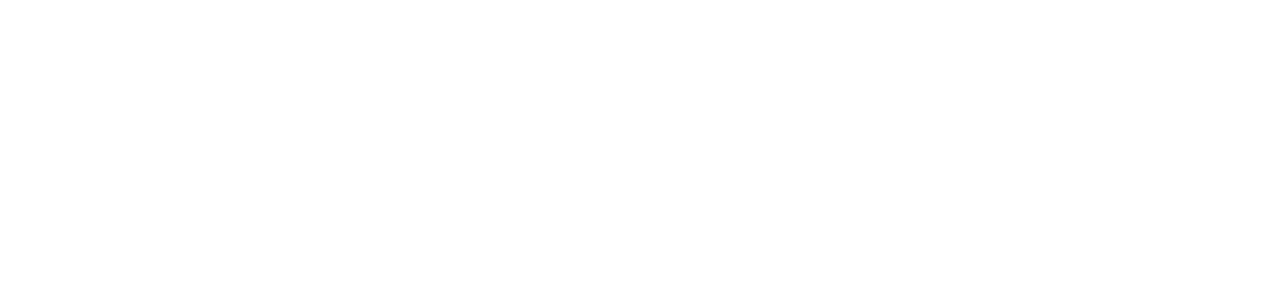
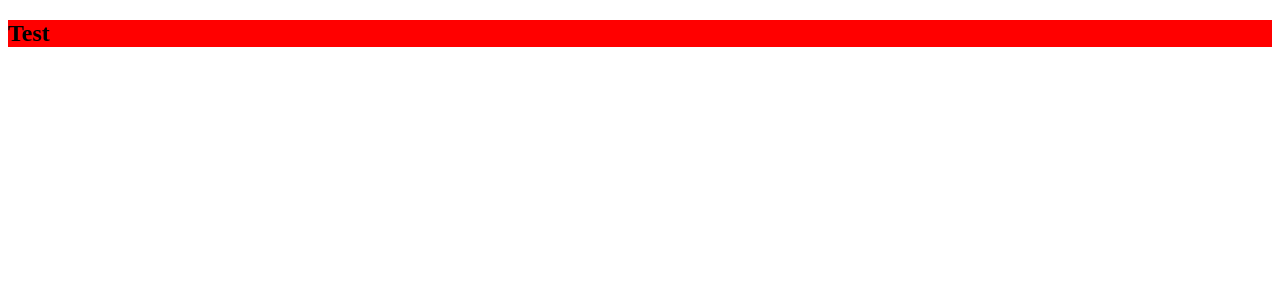
Before and after one commit to wkey1980/netflix-clone, a React (Create React App) app: page / in a window 1280 px wide. Shown: the top 300 px of the page. Built offline with nearby package versions, Linux system fonts and the light colour scheme; the HTML template or start-up script is replaced by a standard one.

Commit message:
Started to create Login.js file

```diff
--- a/src/App.js
+++ b/src/App.js
@@ -1,10 +1,11 @@
-import GlobalStyle from "./globalStyles";
+import GlobalStyle from './globalStyles';
+import Login from './components/login/Login';
 
 function App() {
 	return (
-		<div className="App">
+		<div className='App'>
 			<GlobalStyle />
-			{/* <Login /> */}
+			<Login />
 			{/* <Header /> */}
 			{/* <Navbar /> */}
 			{/* <Logo /> */}
--- /dev/null
+++ b/src/components/login/Login.js
@@ -0,0 +1,19 @@
+import React from 'react';
+import {
+  Container,
+  Content,
+  BgImage,
+} from './styles/Login.styles';
+
+const Login = (props) => {
+	return (
+    <Container>
+      <Content>
+        <h1>Test</h1>
+        <BgImage />
+      </Content>
+    </Container>
+  )
+};
+
+export default Login;
--- /dev/null
+++ b/src/components/login/styles/Login.styles.js
@@ -0,0 +1,7 @@
+import styled from 'styled-components/macro';
+
+export const Container = styled.section`
+	background-color: red;
+`;
+export const Content = styled.div``;
+export const BgImage = styled.div``;
```
